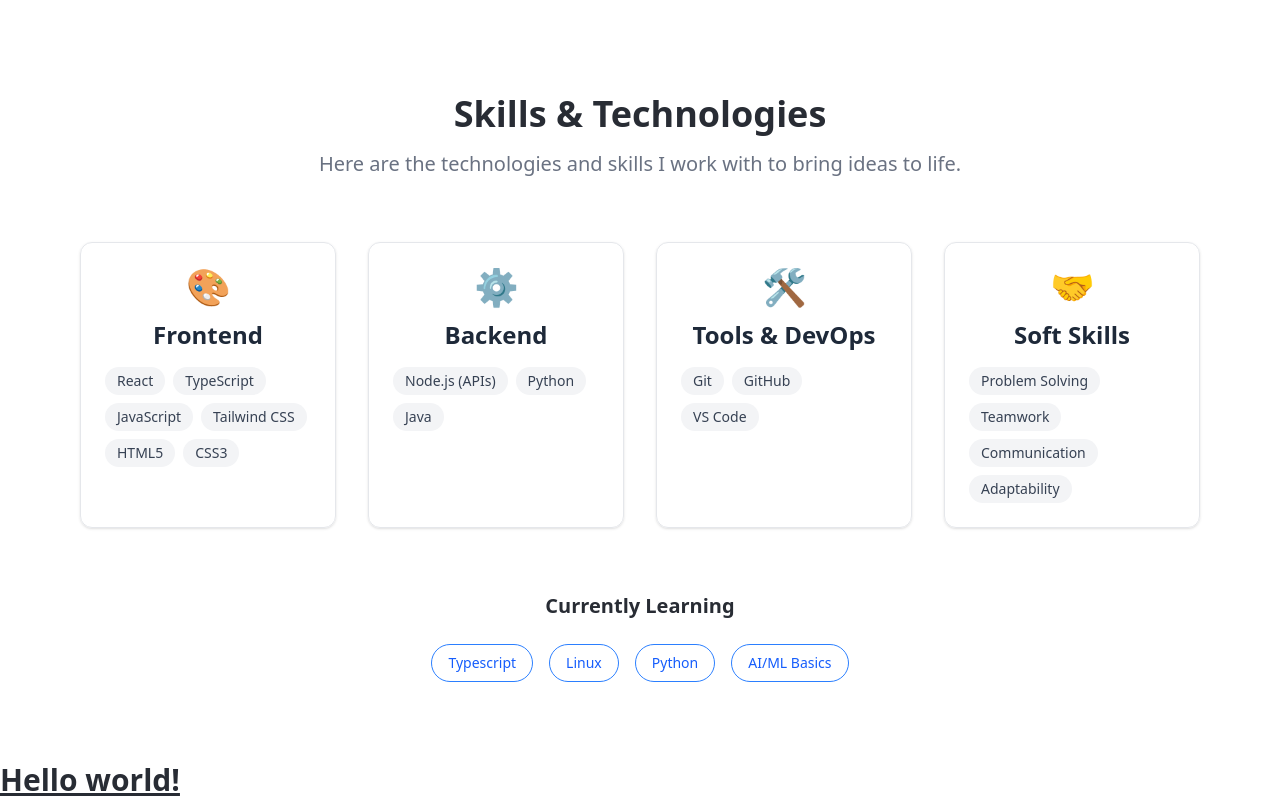
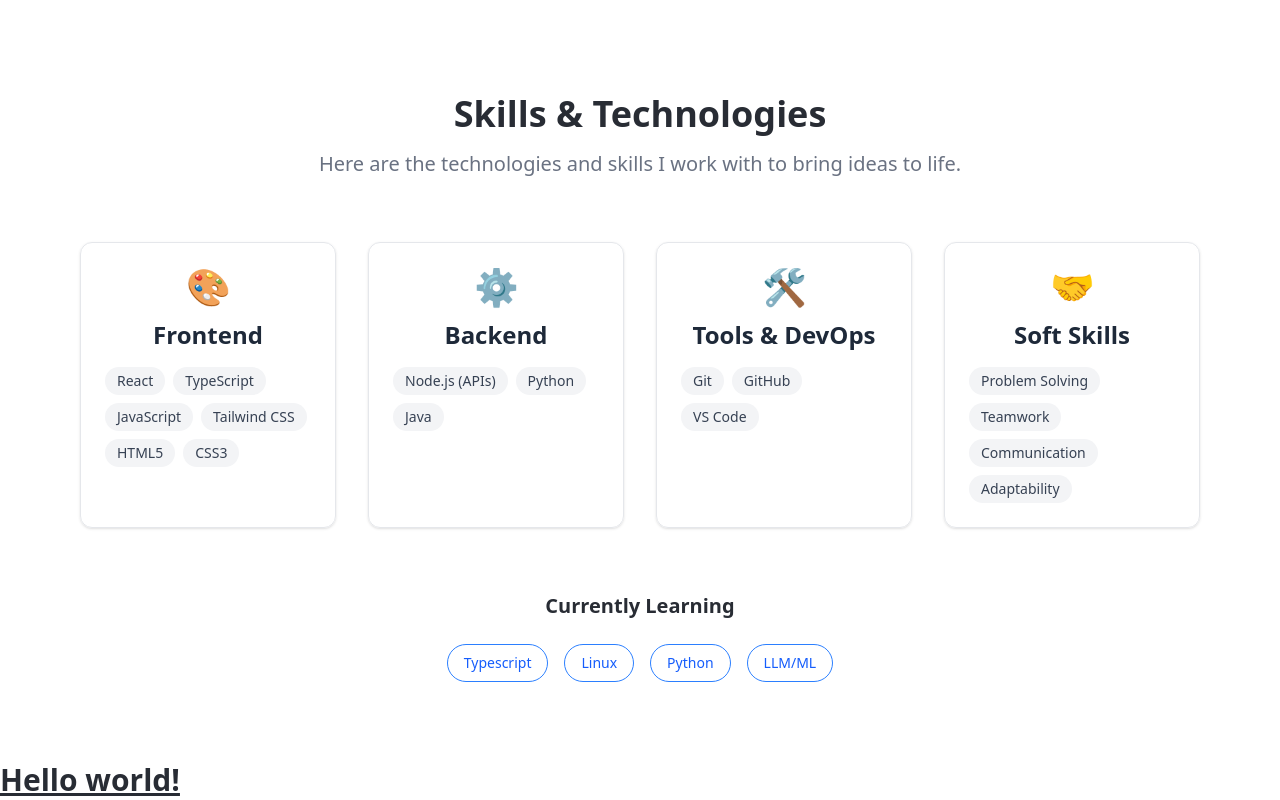
Before and after one commit to Vaahtopahvi/rikuvaa, a React (Vite) app: page / in a window 1280 px wide. Shown: the part 1676-2476 px from the top of the page. Built offline with nearby package versions, Linux system fonts and the light colour scheme.

Commit message:
update skill name to a more appropriate

```diff
--- a/src/data/skills.ts
+++ b/src/data/skills.ts
@@ -21,4 +21,4 @@ export const skills = [
     },
   ];
 
-  export const currentlyLearning = ["Typescript", "Linux", "Python", "AI/ML Basics"];
+  export const currentlyLearning = ["Typescript", "Linux", "Python", "LLM/ML"];
```
